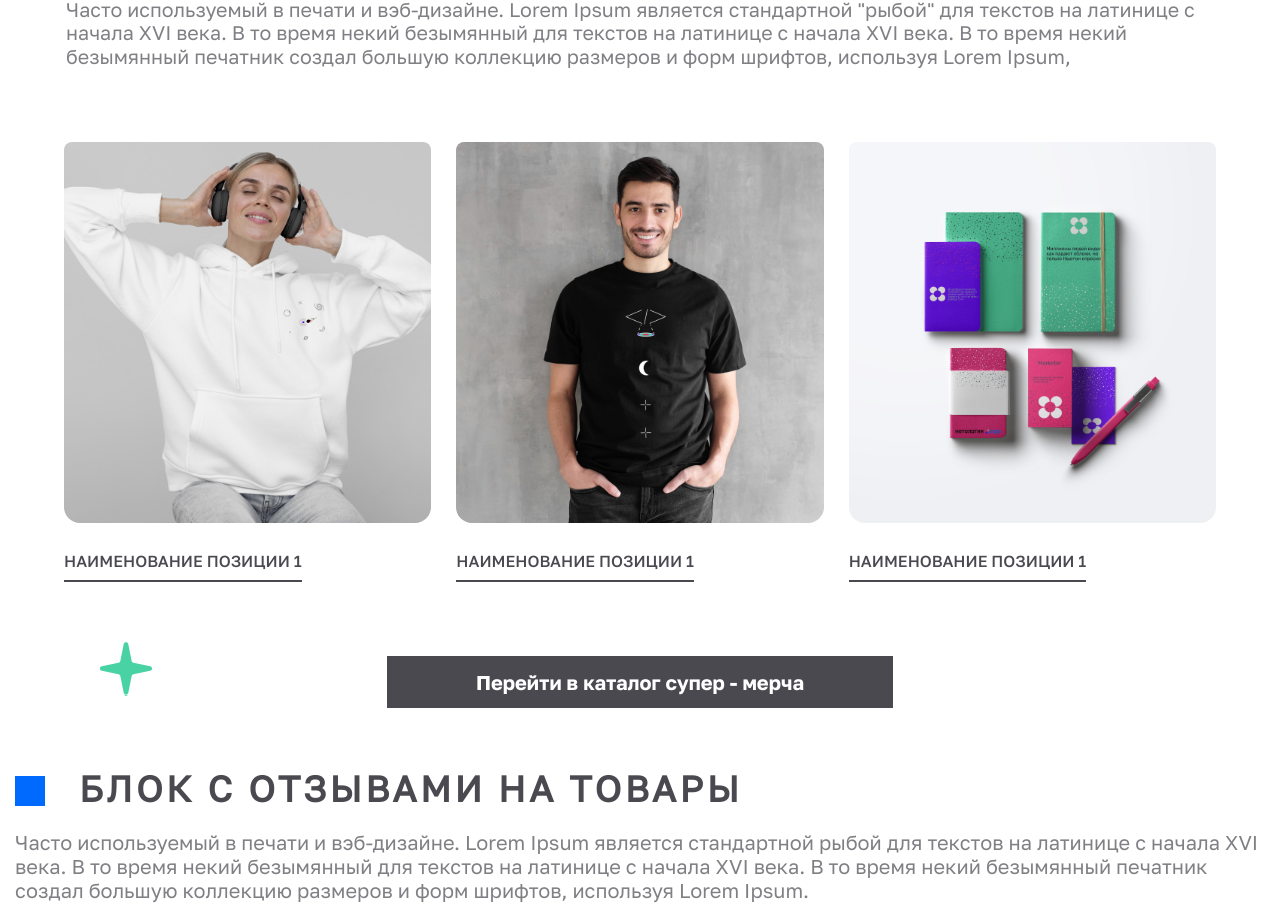
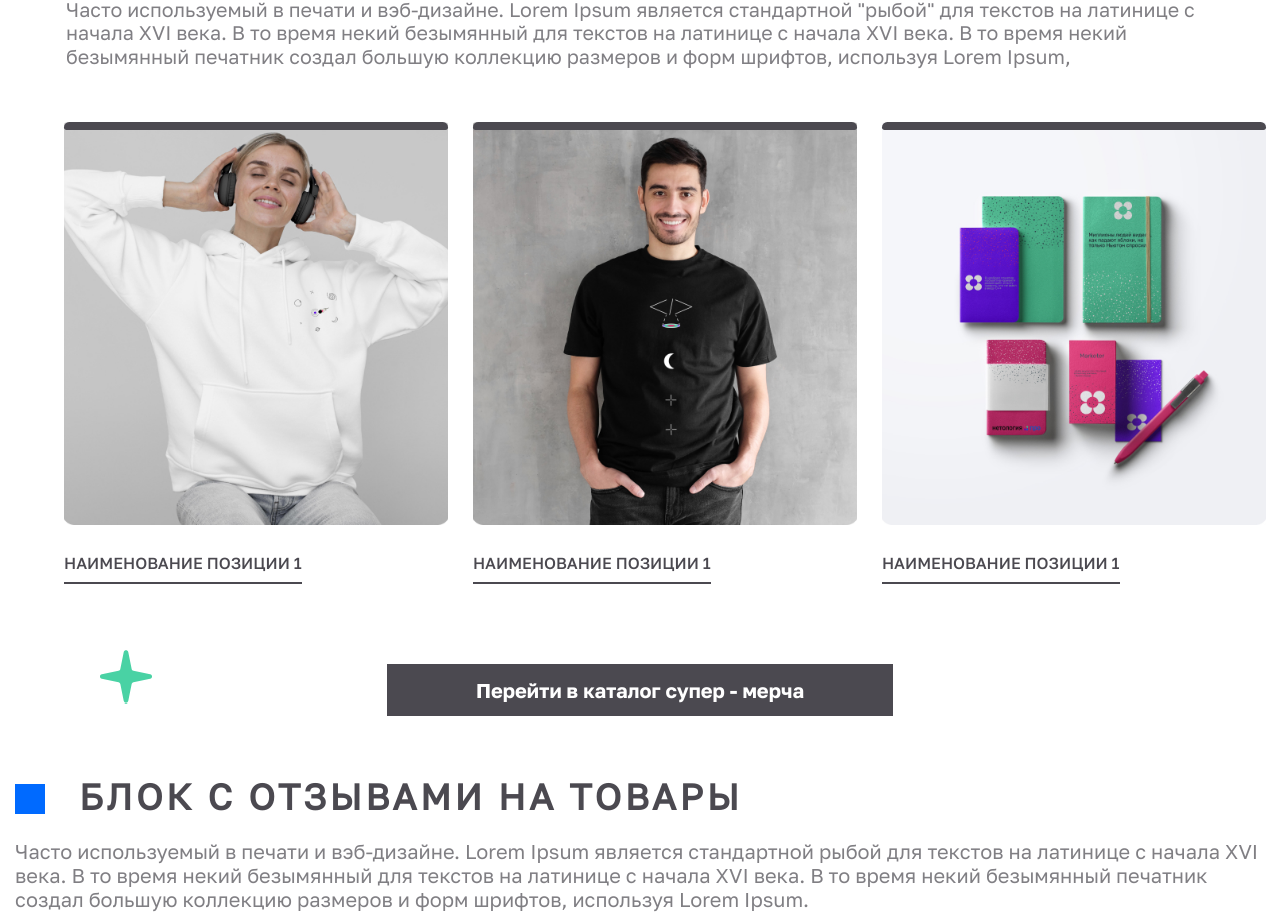
Before and after one commit to netology-code/netomerch-frontend, a React (Create React App) app: page / in a window 1280 px wide. Shown: the part 978-1897 px from the top of the page. Built offline with nearby package versions, Linux system fonts and the light colour scheme.

Commit message:
refactor: заменила теги в html, добавила стили

```diff
--- a/src/components/MainPage/AboutMerch/AboutMerch.jsx
+++ b/src/components/MainPage/AboutMerch/AboutMerch.jsx
@@ -1,3 +1,4 @@
+/* eslint-disable prefer-template */
 /* eslint-disable react/no-unescaped-entities */
 /* eslint-disable max-len */
 import React from 'react';
@@ -15,20 +16,28 @@ export default function AboutMerch() {
         <h2 className={styles.aboutMerch_header}>информационный блок о мерче</h2>
         <p className={styles.aboutMerch_text}>Часто используемый в печати и вэб-дизайне. Lorem Ipsum является стандартной "рыбой" для текстов на латинице с начала XVI века. В то время некий безымянный для текстов на латинице с начала XVI века. В то время некий безымянный печатник создал большую коллекцию размеров и форм шрифтов, используя Lorem Ipsum,</p>
 
-        <ul className={styles.aboutMerch_list}>
-          <li className={styles.aboutMerch_item}>
-            <img className={styles.aboutMerch_image} src={img2} alt="толстовка" />
+        <div className={styles.aboutMerch_slider}>
+          <div className={styles.aboutMerch_item}>
+            <div className={styles.aboutMerch_image}>
+              <img src={img2} alt="толстовка" />
+            </div>
             <a className={styles.aboutMerch_link} href="#0">наименование позиции 1</a>
-          </li>
-          <li className={styles.aboutMerch_item}>
-            <img className={styles.aboutMerch_image} src={img3} alt="футболка" />
+          </div>
+
+          <div className={styles.aboutMerch_item}>
+            <div className={styles.aboutMerch_image}>
+              <img src={img3} alt="футболка" />
+            </div>
             <a className={styles.aboutMerch_link} href="#0">наименование позиции 1</a>
-          </li>
-          <li className={styles.aboutMerch_item}>
-            <img className={styles.aboutMerch_image} src={img4} alt="блокноты" />
+          </div>
+
+          <div className={styles.aboutMerch_item}>
+            <div className={styles.aboutMerch_image}>
+              <img src={img4} alt="блокноты" />
+            </div>
             <a className={styles.aboutMerch_link} href="#0">наименование позиции 1</a>
-          </li>
-        </ul>
+          </div>
+        </div>
 
         <div className={styles.aboutMerch_star} />
 
--- a/src/components/MainPage/AboutMerch/aboutMerch.module.css
+++ b/src/components/MainPage/AboutMerch/aboutMerch.module.css
@@ -48,18 +48,45 @@
   opacity: 0.7;
 }
 
-.aboutMerch_list {
+.aboutMerch_slider {
   display: flex;
   justify-content: space-between;
-  margin-bottom: 82px;
+  margin-bottom: 139px;
+}
+
+.aboutMerch_item {
+  flex: 0 0 33.33%;
+  max-width: 488px;
 }
 
 .aboutMerch_image {
-  max-width: 488px;
+  position: relative;
   width: 100%;
-  max-height: 507px;
+  height: 100%;
   border-radius: 8px 8px 16px 16px;
   margin-bottom: 30px;
+
+  padding-bottom: 91.9%;
+}
+
+.aboutMerch_image::after {
+  content: '';
+  position: absolute;
+  top: 0;
+  left: 0;
+  width: 100%;
+  height: 8px;
+  background-color: #4B4950;
+  border-radius: 16px 16px 8px 8px ;
+}
+
+.aboutMerch_image img {
+	position: absolute;
+	top: 0;
+	left: 0;
+	width: 100%;
+	height: 100%;
+	object-fit: cover;
 }
 
 .aboutMerch_star {
@@ -122,12 +149,16 @@
 }
 
 @media (max-width: 872px) {
-  .aboutMerch_list {
+  .aboutMerch_slider {
+    margin-bottom: 5%;
+  }
+
+  .aboutMerch_slider {
     display: flex;
     flex-direction: column;
   }
 
-  .aboutMerch_list .aboutMerch_item {
+  .aboutMerch_slider .aboutMerch_item {
     display: flex;
     flex-direction: column;
     margin-left: auto;
@@ -145,7 +176,7 @@
 }
 
 @media (min-width: 872px) {
-  .aboutMerch_list .aboutMerch_item:nth-child(2) {
+  .aboutMerch_slider .aboutMerch_item:nth-child(2) {
     margin-left: 25px;
     margin-right: 25px;
   }
```
